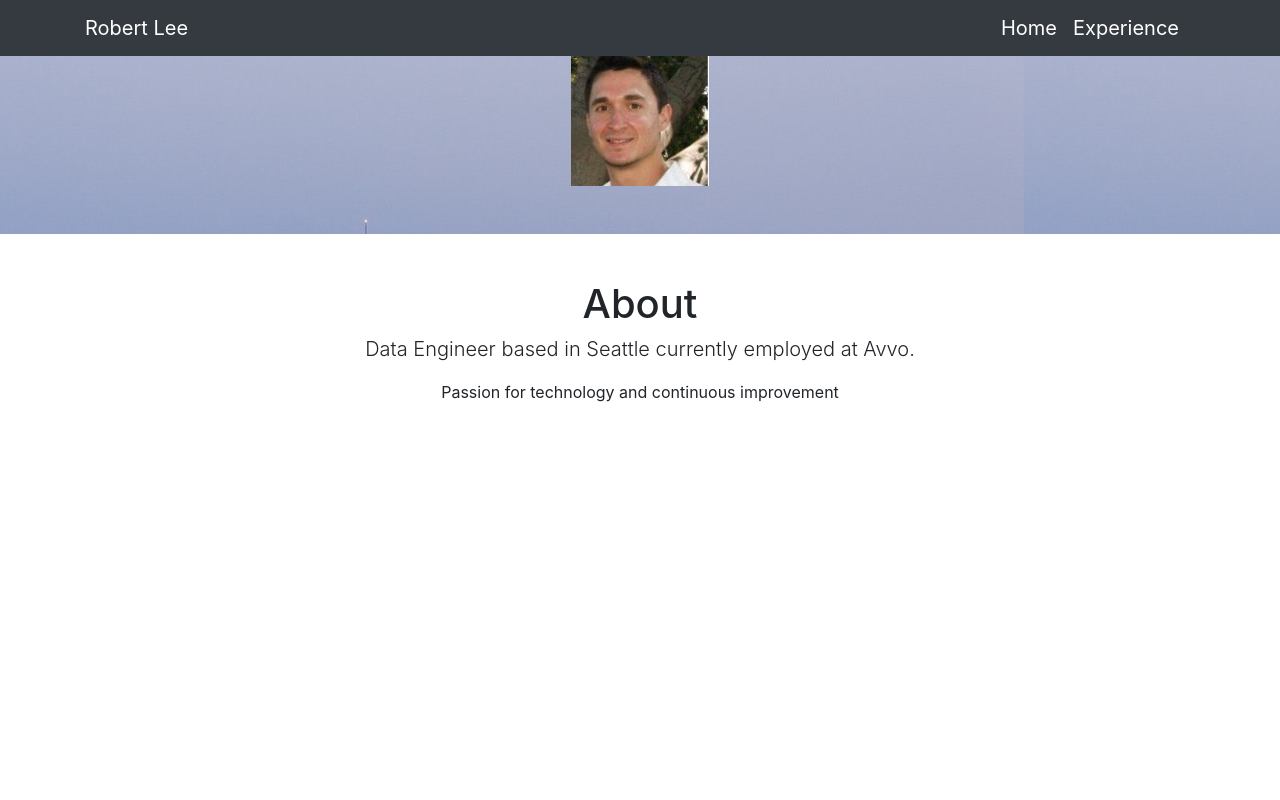
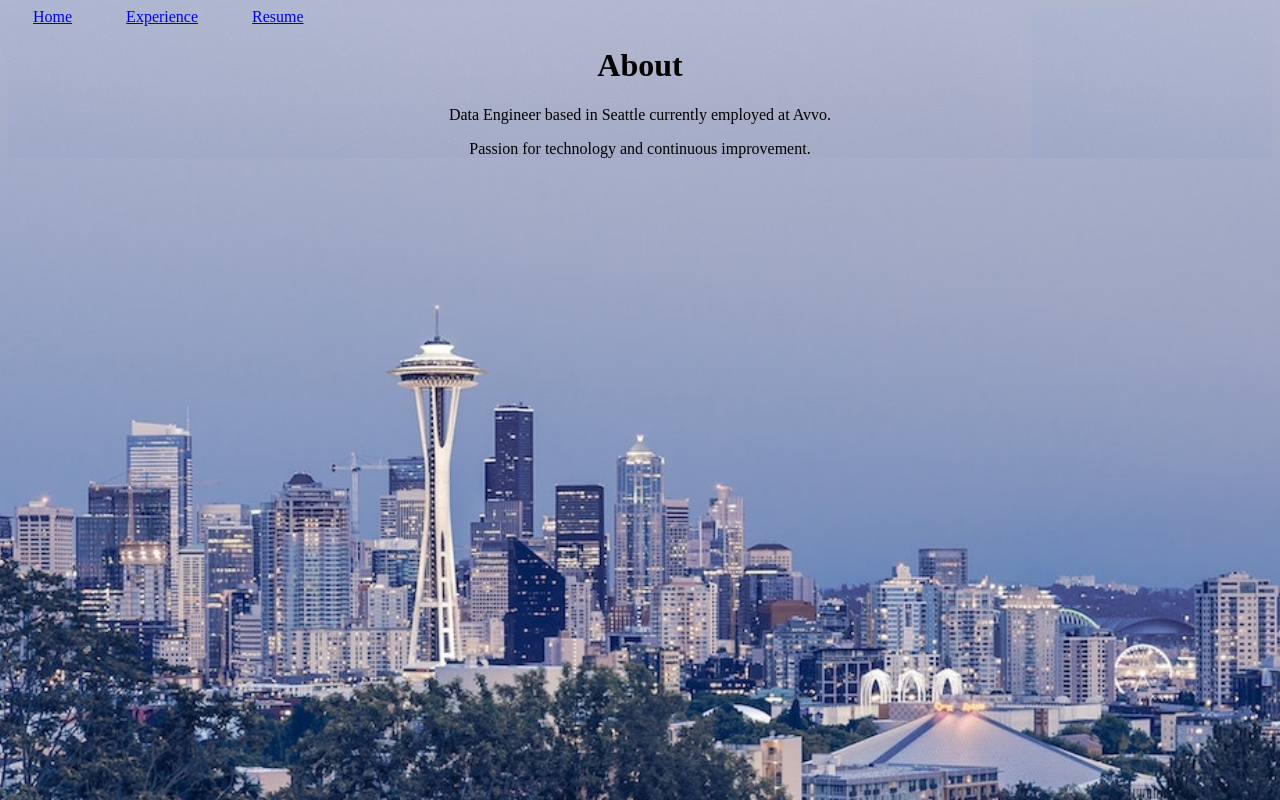
Before and after one commit to rlee21/personal-website, a Flask app: page / in a window 1280 px wide. Run offline with Flask 2, Linux system fonts and the light colour scheme; some libraries are stand-ins or nearby versions.

Commit message:
minor changes

```diff
--- a/app.py
+++ b/app.py
@@ -1,4 +1,4 @@
-#!/usr/bin/python
+#!venv/bin/python3.6
 
 import os
 from flask import Flask, render_template
--- a/templates/base.html
+++ b/templates/base.html
@@ -9,77 +9,58 @@
     <meta name="author" content="">
 
     <title>robert lee</title>
-    <style type="text/css">
+    <!-- CSS -->
+    <!--<link rel="stylesheet" type="text/css" href="{{ url_for('static', filename='css/bootstrap.min.css') }}">-->
+    <!--<link rel="stylesheet" type="text/css" href="{{ url_for('static', filename='css/main.css')}}">-->
 
+    <!-- Bootstrap core JavaScript -->
+    <!--<script src="{{ url_for('static', filename='js/bootstrap.min.js') }}"></script>-->
+    <style>
+    html {
+  background: url('../static/img/background.jpg') no-repeat center center fixed;
+  -webkit-background-size: cover;
+  -moz-background-size: cover;
+  -o-background-size: cover;
+  background-size: cover;
+}
+a { padding: 25px;
+}
     </style>
-    <!-- Bootstrap core CSS -->
-    <link rel="stylesheet" type="text/css" href="{{ url_for('static', filename='css/bootstrap.min.css') }}">
 
-    <!-- Custom styles for this template -->
-    <!--<link rel="stylesheet" type="text/css" href="{{ url_for('static', filename='css/full-width-pics.css') }}">-->
 </head>
 
-  <body>
+<!--<body style="background-image: url('../static/img/background.jpg')>-->
+<body background="../static/img/background.jpg">
 
-    <!-- Navigation -->
-    <nav class="navbar navbar-expand-lg navbar-dark bg-dark fixed-top">
-      <div class="container">
-        <a class="navbar-brand" href="#">Robert Lee</a>
-        <button class="navbar-toggler" type="button" data-toggle="collapse" data-target="#navbarResponsive" aria-controls="navbarResponsive" aria-expanded="false" aria-label="Toggle navigation">
-          <span class="navbar-toggler-icon"></span>
-        </button>
-        <div class="collapse navbar-collapse" id="navbarResponsive">
-          <ul class="navbar-nav ml-auto">
-            <li class="nav-item active">
+<!--navbar-->
+<nav class="navbar navbar-static-top navbar-inverse bg-inverse">
     <a class="navbar-brand" href="{{ url_for('index') }}">Home</a>
-                <span class="sr-only">(current)</span>
-              </a>
-            </li>
-            <li class="nav-item active">
     <a class="navbar-brand" href="{{ url_for('experience') }}">Experience</a>
-                <span class="sr-only">(current)</span>
-              </a>
-            </li>
-          </ul>
-        </div>
-      </div>
+    <a class="navbar-brand" href="{{ url_for('resume') }}">Resume</a>
 </nav>
 
-     <!--Header - set the background image for the header in the line below-->
-    <header class="py-5 bg-image-full" style="background-image: url('../static/img/background.jpg');">
-    <!--<header class="py-5 bg-image-full" style="background-image: url('https://unsplash.com/photos/o4ktwpTEQso');">-->
-      <img class="img-fluid d-block mx-auto" src="{{ url_for('static', filename='img/me.jpg') }}" alt="">
-    </header>
+<!--<img style="background-image: url({{ url_for('static', filename='img/background.jpg') }})">-->
+<!--<img style="background-image: url('../static/img/background.jpg')">-->
 
 
-     <!--Header - set the background image for the header in the line below-->
-    <!--<header class="py-5 bg-image-full" style="background-image: url('https://unsplash.it/1900/1080?image=1076');">-->
-      <!--<img class="img-fluid d-block mx-auto" src="http://placehold.it/200x200&text=Logo" alt="">-->
-    <!--</header>-->
-
-     <!--Content section-->
-    <section class="py-5">
+<!--&lt;!&ndash;Content section&ndash;&gt;-->
+<!--<section class="py-5">-->
 <div class="container">
     <center>
         <h1>About</h1>
         <p class="lead">Data Engineer based in Seattle currently employed at Avvo.</p>
-        <p>Passion for technology and continuous improvement</p>
+        <p>Passion for technology and continuous improvement.</p>
     </center>
 </div>
-    </section>
+<!--</section>-->
 
-     <!--Footer-->
-    <footer class="py-5 bg-inverse">
-      <div class="container">
-        <p class="m-0 text-center text-white">Copyright &copy; Your Website 2017</p>
-      </div>
-      <!-- /.container -->
-    </footer>
-
-    <!-- Bootstrap core JavaScript -->
-    <!--<script src="vendor/jquery/jquery.min.js"></script>-->
-    <!--<script src="vendor/popper/popper.min.js"></script>-->
-<script src="{{ url_for('static', filename='js/bootstrap.min.js') }}"></script>
+<!--&lt;!&ndash;Footer&ndash;&gt;-->
+<!--<footer class="py-5 bg-inverse">-->
+<!--<div class="container">-->
+<!--<p class="m-0 text-center text-white">Copyright &copy; Your Website 2017</p>-->
+<!--</div>-->
+<!--&lt;!&ndash; /.container &ndash;&gt;-->
+<!--</footer>-->
 
 </body>
 
```
Also changed, not shown: static/css/main.css (+12 -0 lines), templates/scratch.html (added, +52 -0 lines). Lines whose indentation alone changed are shown as unchanged.
